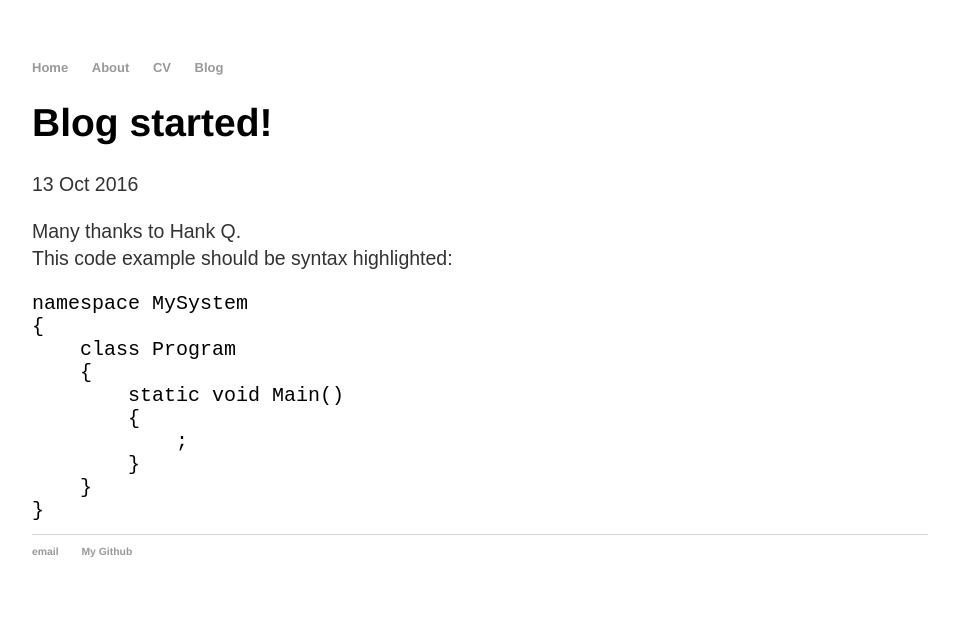
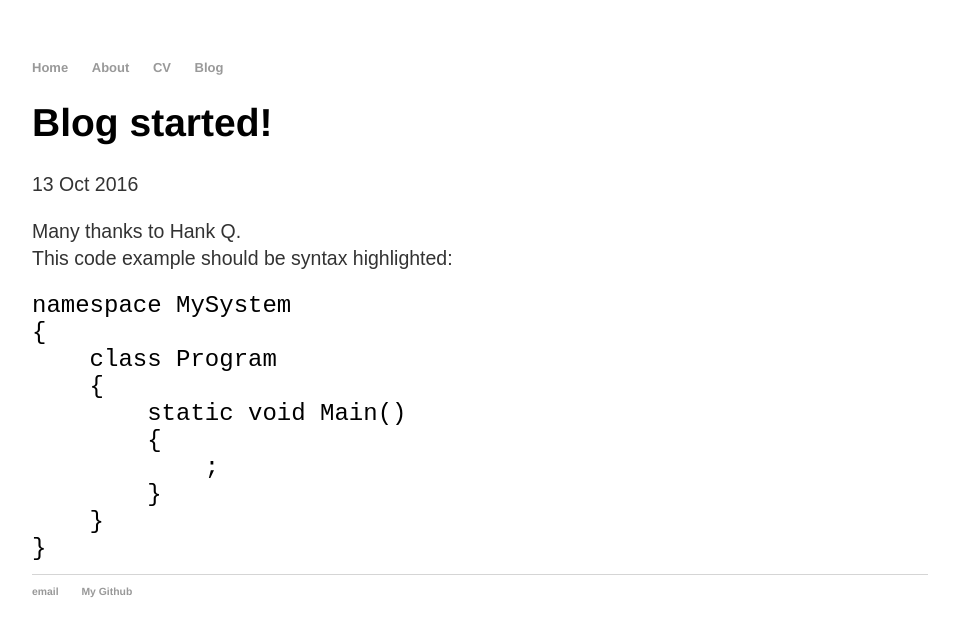
Before and after one commit to madsmikkel/madsmikkel.github.io, a Jekyll site: the page built from _posts/2016-10-13-Created-my-blog-using-Jekyll.md, in a window 1280 px wide. Shown: the top 637 px of the page, without its empty margins (160-1119 px from the left). Built offline with Jekyll 4.4.1, drawn with Linux system fonts in a browser that asks for light colours.

Commit message:
Changed font size to code.

```diff
--- a/css/main.css
+++ b/css/main.css
@@ -23,7 +23,7 @@ a:hover {
 }
 
 code {
-    font-size: x-large;
+    font-size: 2em;
 }
 h1 {
     font-size: 3em;
```
